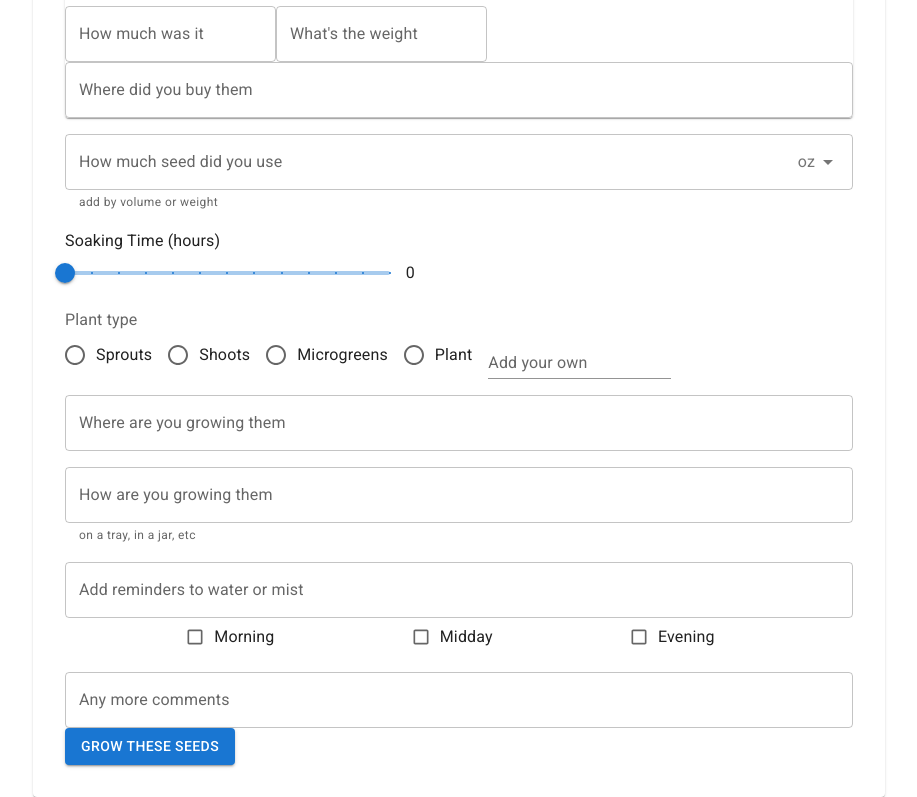
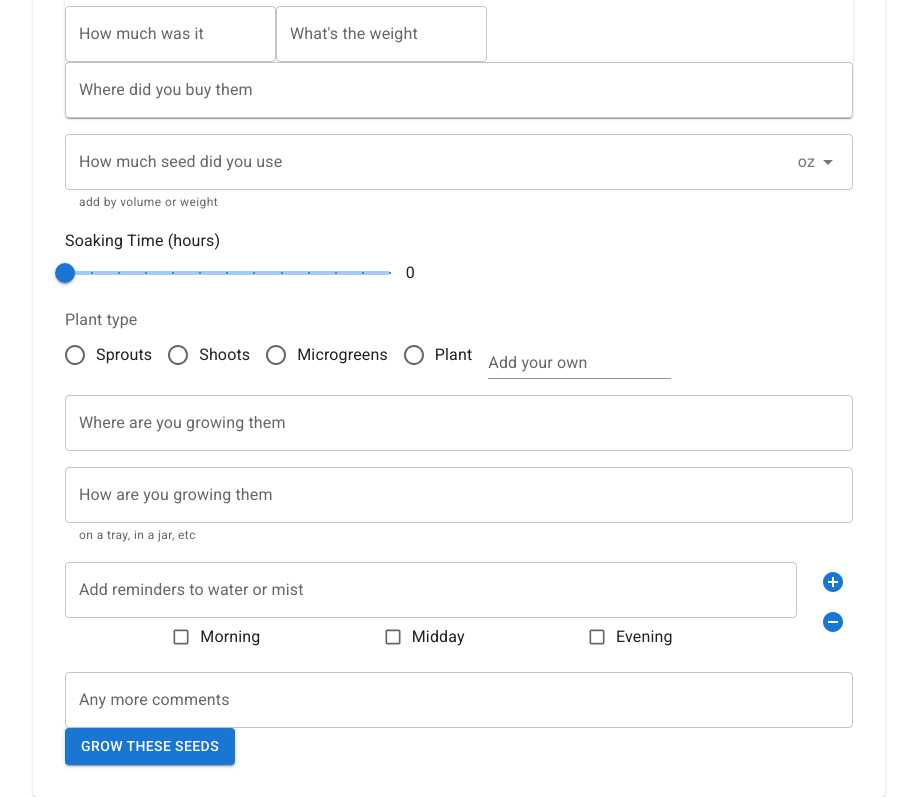
Before and after one commit to danppo/seed-task-tracker, a React (Create React App) app: page / in a window 1280 px wide. Shown: the part 403-1200 px from the top of the page, without its empty margins (181-1098 px from the left). Built offline with nearby package versions, Linux system fonts and the light colour scheme.

Commit message:
added ability to add multiple tasks

```diff
--- a/src/components/checkboxedInput/checkboxedInput.module.scss
+++ b/src/components/checkboxedInput/checkboxedInput.module.scss
@@ -1,7 +1,20 @@
 .InputAndOptions{
   display: flex;
-  flex-direction: column;
+  flex-direction: row;
   justify-content: space-between;
+
+
+  .inputs{
+    display: flex;
+    flex-direction: column;
+    flex-grow: 1
+    // justify-content: space-between;
+  }
+  .addRemove{
+    display: flex;
+    flex-direction: column;
+    margin-left: 1rem;
+  }
 
   .checkboxInputs {
     flex-direction: row;
--- a/src/components/checkboxedInput/checkboxedInput.tsx
+++ b/src/components/checkboxedInput/checkboxedInput.tsx
@@ -1,8 +1,16 @@
-import {ChangeEvent, useEffect, useState} from 'react';
+import { useState} from 'react';
 import TextField from '@mui/material/TextField';
 import FormGroup from '@mui/material/FormGroup';
 import FormControlLabel from '@mui/material/FormControlLabel';
 import Checkbox from '@mui/material/Checkbox';
+import IconButton from '@mui/material/IconButton';
+
+import RemoveCircleIcon from '@mui/icons-material/RemoveCircle';
+import AddCircleIcon from '@mui/icons-material/AddCircle';
+
+import Snackbar from '@mui/material/Snackbar';
+import MuiAlert from '@mui/material/Alert';
+
 import styles from './checkboxedInput.module.scss';
 
 type Props = {
@@ -16,31 +24,75 @@ const CheckboxedInput= ({
   onChange
 }: Props
 ) => {
-  const [pickedCheckBox, setPickedCheckBox] = useState<string[]>([]);
-  const [inputValue, setInputValue ] = useState<string>('');
 
-  const handleChange = (event:ChangeEvent<HTMLInputElement>) => {
-    const name = event.target.name;
-    if (pickedCheckBox.indexOf(name) === -1) {
-      setPickedCheckBox([...pickedCheckBox, name])
+  interface ValuesObject {
+    itemId: number,
+    input: string,
+    schedule: string[]
+  }
+
+
+  const randomNo = () => Math.floor(Math.random() * 1000);
+  const blankTask = () => ({itemId: randomNo(), input: "", schedule: []});
+  const [valuesObj, setValuesObj] = useState<ValuesObject[]>([blankTask()])
+  const [snackbarOpen, setSnackbarOpen] = useState<boolean>(false);
+  const [snackbarMessage, setSnackbarMessage] = useState<string>("");
+
+  const handleInput = (itemId: number, value?: string | null, time?: string) => {
+    const updated = valuesObj.map(valueObj => {
+      if (valueObj.itemId === itemId) {
+        if (value) {
+          return ({...valueObj, input: value});
+        } else if (time){
+
+          if (valueObj.schedule.indexOf(time) === -1) {
+            return ({...valueObj, schedule: [...valueObj.schedule, time]})
           } else {
-      const filterArray = pickedCheckBox.filter((item: string) => item !== name);
-      setPickedCheckBox(filterArray)
+            const filterArray = valueObj.schedule.filter((item: string) => item !== time);
+            return ({...valueObj, schedule: filterArray})
+          }
+        }
+      }
+        return valueObj
+    });
+    setValuesObj(updated);
+    onChange(updated);
+  }
+
+  const handleAdd = () => {
+    if (valuesObj.length < 10) {
+      setValuesObj([...valuesObj, blankTask()])
+    } else {
+      setSnackbarOpen(true);
+      setSnackbarMessage("I think 10 tasks is quite enough!");
     }
   };
-  useEffect(() => {
-    if (inputValue.length > 0 && pickedCheckBox.length > 0)
-    onChange({ inputValue, pickedCheckBox })
 
-  }, [pickedCheckBox, inputValue, onChange])
+  const handleRemove = (value: number) => {
+    if (valuesObj.length > 1) {
+      const filtered = valuesObj.filter((valueObject) => valueObject.itemId !== value);
+      console.log(filtered);
+      setValuesObj(filtered)
+    } else {
+      setSnackbarOpen(true);
+      setSnackbarMessage("You can't remove the last one");
+    }
+  };
+
+  const handleSnackbarClose = () => {
+    setSnackbarOpen(false);
+    setSnackbarMessage("");
+  };
 
   return (
-    <div className={styles.InputAndOptions}>
+    <>
+      {valuesObj.map((value: ValuesObject) =>
+      <div className={styles.InputAndOptions} key={`${value.itemId}`}>
+        <div className={styles.inputs}>
           <TextField
-        id="taskAction"
             label={label}
-        value={inputValue}
-        onChange={(e: React.ChangeEvent<HTMLInputElement>) => setInputValue(e.target.value)}
+            value={value.input}
+            onChange={(e: React.ChangeEvent<HTMLInputElement>) => handleInput(value.itemId, e.target.value)}
           />
           <FormGroup className={styles.checkboxInputs}>
             {
@@ -49,10 +101,10 @@ const CheckboxedInput= ({
                   key={checkValue}
                   control={
                     <Checkbox
-                  checked={pickedCheckBox.indexOf(checkValue) === -1 ? false : true }
-                  onChange={handleChange}
+                      checked={value.schedule.indexOf(checkValue) === -1 ? false : true }
+                      onChange={(e: React.ChangeEvent<HTMLInputElement>) => handleInput(value.itemId, null, e.target.name)}
                       name={checkValue}
-                  inputProps={{ 'aria-label': 'controlled' }}
+                      // inputProps={{ 'aria-label': 'controlled' }}
                       size="small"
                     />
                   }
@@ -62,6 +114,22 @@ const CheckboxedInput= ({
             }
           </FormGroup>
         </div>
+        <div className={styles.addRemove}>
+          <IconButton color="primary" onClick={handleAdd} component="span">
+            <AddCircleIcon />
+          </IconButton>
+          <IconButton color="primary" onClick={() => handleRemove(value.itemId)} component="span">
+            <RemoveCircleIcon />
+          </IconButton>
+        </div>
+      </div>
+    )}
+    <Snackbar open={snackbarOpen} autoHideDuration={6000} onClose={handleSnackbarClose}>
+      <MuiAlert elevation={6} variant="filled" severity="error" >
+        {snackbarMessage}
+      </MuiAlert>
+    </Snackbar>
+  </>
   );
 }
 
--- a/src/components/form/form.tsx
+++ b/src/components/form/form.tsx
@@ -4,6 +4,10 @@ import TextField from '@mui/material/TextField';
 import Stack from '@mui/material/Stack';
 import Button from '@mui/material/Button';
 import Radio from '@mui/material/Radio'
+import IconButton from '@mui/material/IconButton';
+
+import RemoveCircleIcon from '@mui/icons-material/RemoveCircle';
+import AddCircleIcon from '@mui/icons-material/AddCircle';
 import { useState } from 'react';
 
 import CheckboxedInput from '../checkboxedInput';
@@ -15,16 +19,13 @@ const Form = () => {
 
   const [displayName, setDisplayName ] = useState<string>('');
   const [seedVolume, setSeedVolume ] = useState<string>('');
-  const [growthType, setGrowthType ] = useState<string>('');
   const [growthLocation, setGrowthLocation ] = useState<string>('');
   const [growthMedium, setGrowthMedium ] = useState<string>('');
-  const [taskAction, setTaskAction ] = useState<string>('');
-  const [taskSchedule, setTaskSchedule ] = useState<string>('');
   const [comments, setComments ] = useState<string>('');
   const [soakTime, setSoakTime ] = useState<number>(0);
-  const [plantTypeAdded, setPlantTypeAdded] = useState<string>("");
   const [plantTypePicked, setPlantTypePicked] = useState<string>("");
   const [plantGrowthTypes, setPlantGrowthTypes] = useState<string[]>(["Sprouts", "Shoots", "Microgreens", "Plant"]);
+
 
   const onSubmit = () => {
     console.log('submitted')
@@ -54,8 +55,10 @@ const Form = () => {
     {value: "teaspoon", displayName: "tsp"},
     {value: "tablespoon", displayName: "tbsp"}
   ]
+  const taskSchedule = [ 'Morning', 'Midday', 'Evening' ];
 
   // const plantGrowthTypes = ["Sprouts", "Shoots", "Microgreens", "Plant"]
+
 
   const soakTimeRange = {
     min: 0,
@@ -135,10 +138,10 @@ const Form = () => {
 
         <CheckboxedInput
           label="Add reminders to water or mist"
-          checkboxValues={[ 'Morning', 'Midday', 'Evening' ]} //TODO: pull these values from user settings
+          checkboxValues={taskSchedule}
           onChange={onScheduledInput}
         />
-        {/* TODO: add multiple tasks */}
+
         <TextField
           multiline
           fullWidth
```
Lines whose indentation alone changed are shown as unchanged.
